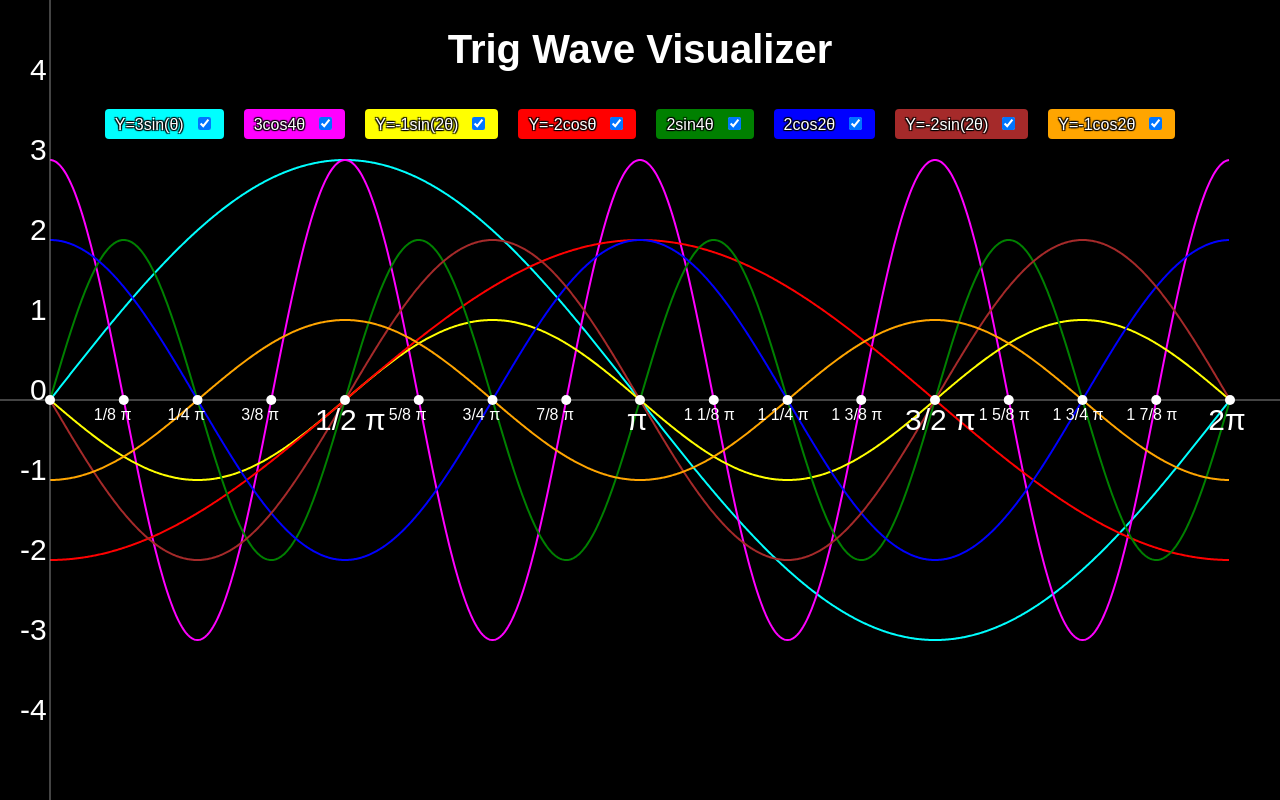
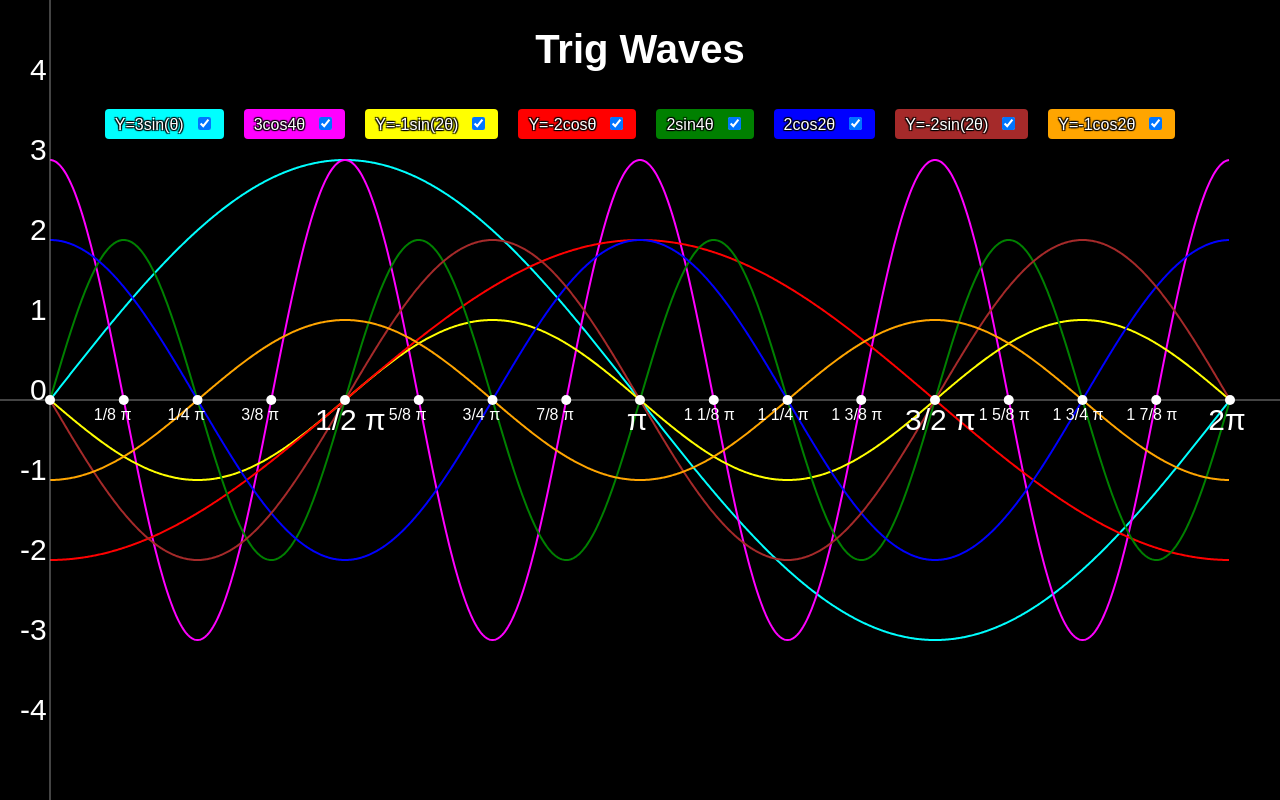
Before and after one commit to Clark617/Trig-Functions, a website: page index.html in a window 1280 px wide. Drawn offline with Linux system fonts and the light colour scheme.

```diff
--- a/index.html
+++ b/index.html
@@ -64,7 +64,7 @@
 </head>
 
 <body>
-    <h1>Trig Wave Visualizer</h1>
+    <h1>Trig Waves</h1>
     <div class="controls">
         <div class="function-selector" id="function-selector">
         </div>
```
